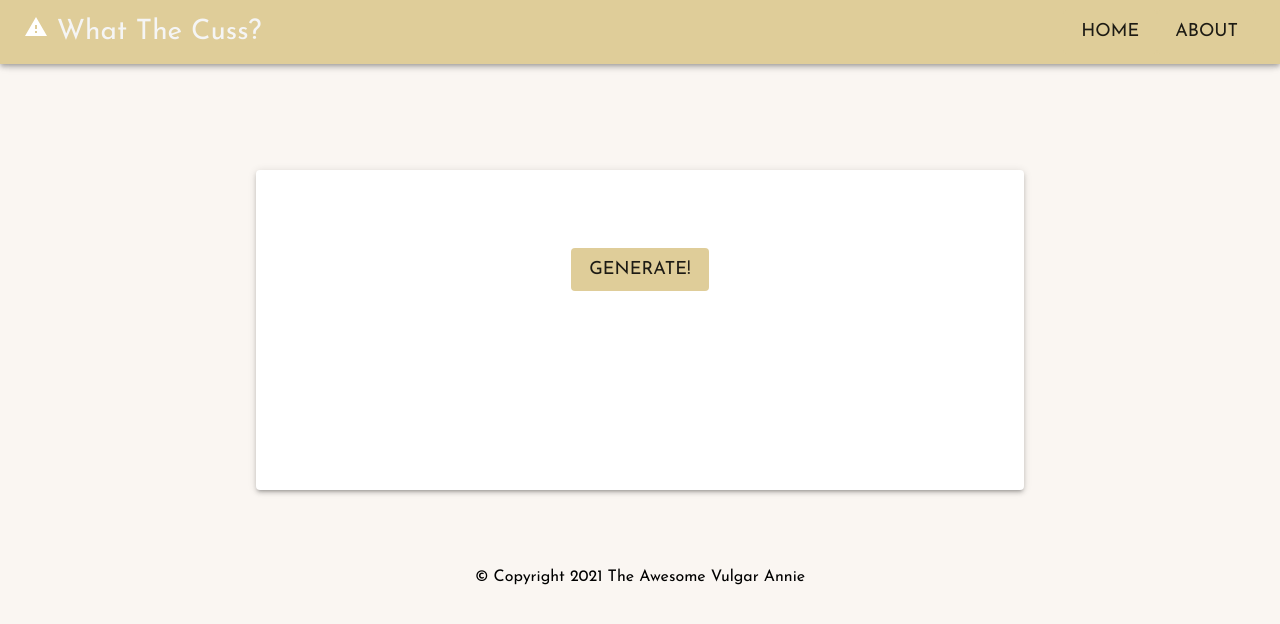
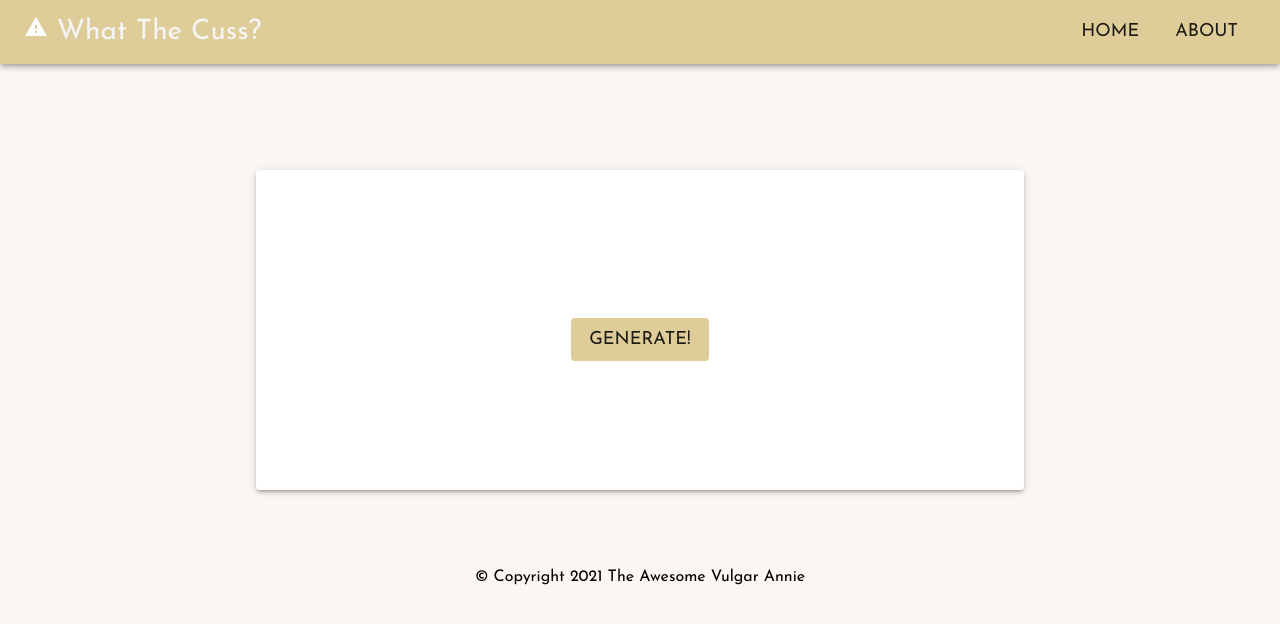
Before and after one commit to anniekongie/curseGenerator-frontend, a React (Create React App) app: page / in a window 1280 px wide. Both pictures are taken after a click on the button "GIMME THE PROFANITY!". Shown: the top 624 px of the page. Built offline with nearby package versions, Linux system fonts and the light colour scheme; no server answers.

Commit message:
move Router component to very top level so history.push works

```diff
--- a/src/App.js
+++ b/src/App.js
@@ -14,12 +14,11 @@ import theme from './utils/mui-theme';
 import './App.css';
 const history = createBrowserHistory();
 
-function App() {
+function App(props) {
     return (
         <div className="App">
             <ThemeProvider theme={theme}>
-            <Router history={history}  >
-                <Header history={history}/>
+                <Header history={props.history}/>
                 <main>
                     <Switch>
                         <Route exact path="/" component={LandingPage}/>
@@ -28,7 +27,6 @@ function App() {
                     </Switch>
                 </main>
                 <Footer />
-            </Router>
             </ThemeProvider>
         </div>
     );
--- a/src/components/GeneratorBox/index.jsx
+++ b/src/components/GeneratorBox/index.jsx
@@ -17,7 +17,7 @@ function GeneratorBox (props) {
     return (
         <Paper elevation={3} className={classes.formPaper}>
             {type==="insult" && <Typography variant="h2" style={{paddingTop: 40}}> You </Typography>}
-            <Container className={classes.wordContainer}>
+            <Container className={classes.wordContainer} id="wordContainer">
                 {result && <Typography variant="h1">{result}</Typography>}
             </Container>
             <Button onClick={generateWord}> Generate! </Button>
--- a/src/components/GeneratorBox/styles/styles.js
+++ b/src/components/GeneratorBox/styles/styles.js
@@ -2,7 +2,7 @@ import {makeStyles} from '@material-ui/core/styles';
 
 const useStyles = makeStyles((theme) => ({
     wordContainer: {
-        minHeight: 78,
+        minHeight: 148,
         paddingBottom: 70,
     },
     formPaper: {
--- a/src/components/Partials/Header.jsx
+++ b/src/components/Partials/Header.jsx
@@ -1,9 +1,11 @@
 import { AppBar, Toolbar, Typography, Button } from "@material-ui/core";
 import WarningIcon from '@material-ui/icons/Warning';
 import useStyles from './styles';
+import {withRouter } from 'react-router-dom';
 
 function Header(props) {
     const classes = useStyles();
+    console.log('props', props)
     const {history} = props;
     const redirectTo = (path) => {
         console.log('pushed to ', path)
@@ -45,4 +47,4 @@ function Header(props) {
     )
 }
 
-export default Header;
+export default withRouter(Header);
--- a/src/index.js
+++ b/src/index.js
@@ -3,12 +3,16 @@ import ReactDOM from 'react-dom';
 import './index.css';
 import App from './App';
 import { createBrowserHistory } from "history";
-
+import { Router } from 'react-router-dom';
 import reportWebVitals from './reportWebVitals';
 
+
+const history = createBrowserHistory();
 ReactDOM.render(
   <React.StrictMode>
-    <App />
+    <Router history={history}>
+      <App />
+    </Router>
   </React.StrictMode>,
   document.getElementById('root')
 );
```
Also changed, not shown: 1 other file (tests, documents, lock files or other folders).
